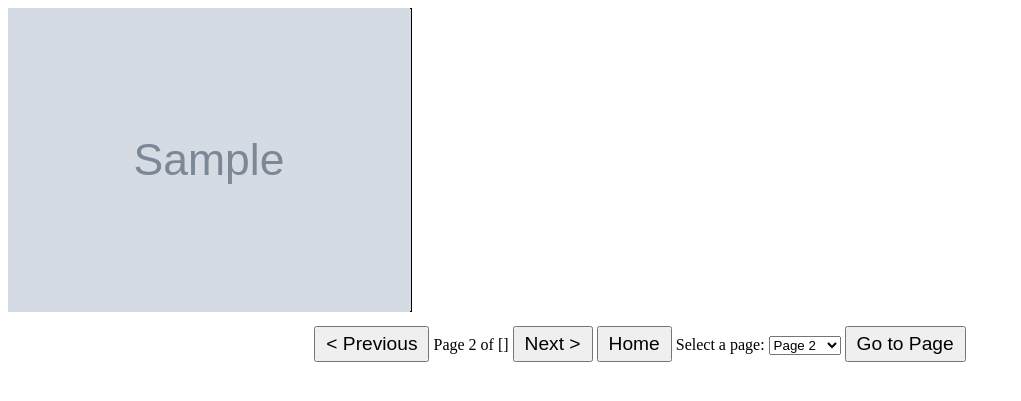
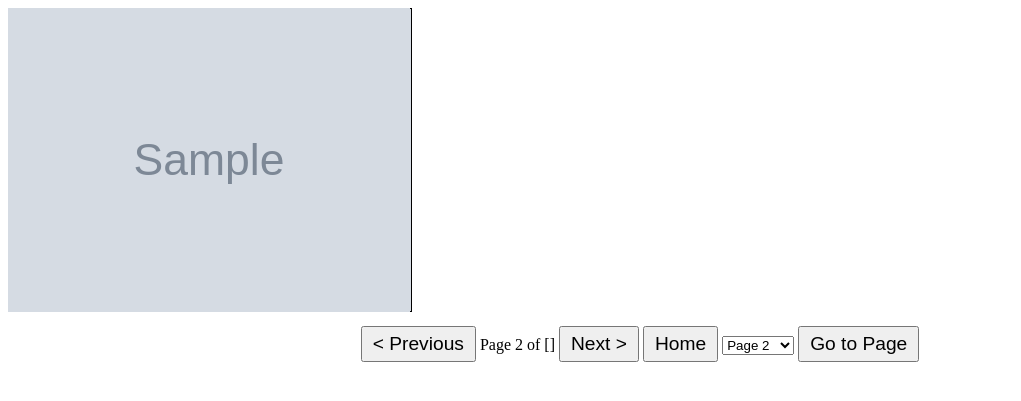
Before and after one commit to ramuthumu/eenadu-flask-epaper, a Flask app: template templates/edition.html in a window 1280 px wide. Shown: the top 401 px of the page, without its empty margins (0-1021 px from the left). Run offline with Flask 2, Linux system fonts and the light colour scheme; the template is opened without the code that fills it: most values are stand-ins (such as "Sample title", 1, 10 or a date in 2020); grey boxes marked "Sample" are stand-in pictures.

Commit message:
hide the label

```diff
--- a/templates/edition.html
+++ b/templates/edition.html
@@ -44,8 +44,8 @@
     <button type="submit" name="next" {% if current_page_index == total_pages - 1 %}disabled{% endif %}>Next &gt;</button>
     <!-- Add a "Home" button -->
     <button type="button" onclick="location.href='/'">Home</button>
-    <label for="pageSelect">Select a page:</label>
-    <select name="page_select" id="pageSelect">
+    <label for="pageSelect" style="display: none;">Select a page:</label>
+    <select name="page_select" id="pageSelect" aria-label="Select a page">
         {% for i in range(total_pages) %}
             <option value="{{ i }}" {% if i == current_page_index %}selected{% endif %}>Page {{ i + 1 }}</option>
         {% endfor %}
```
